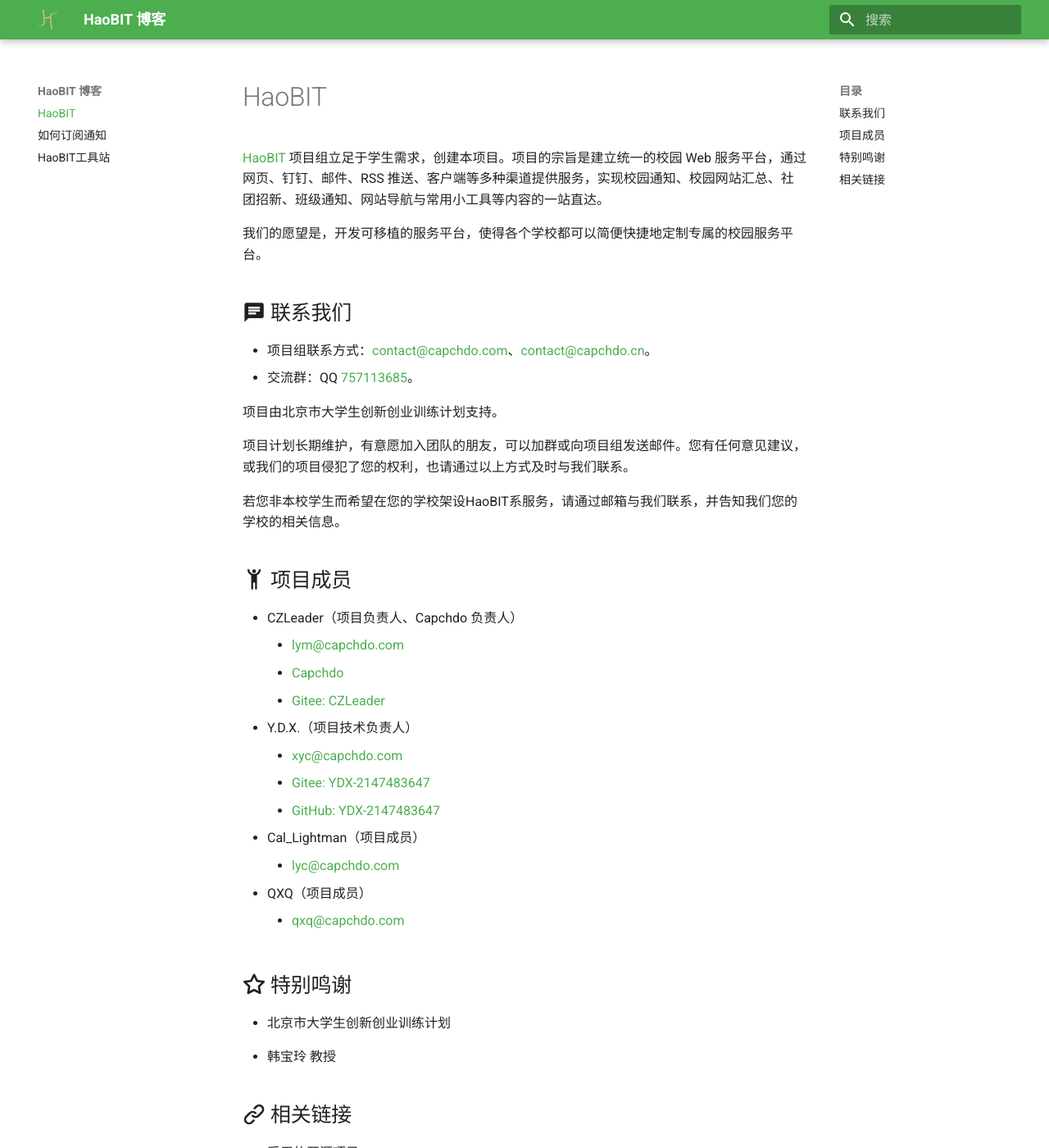
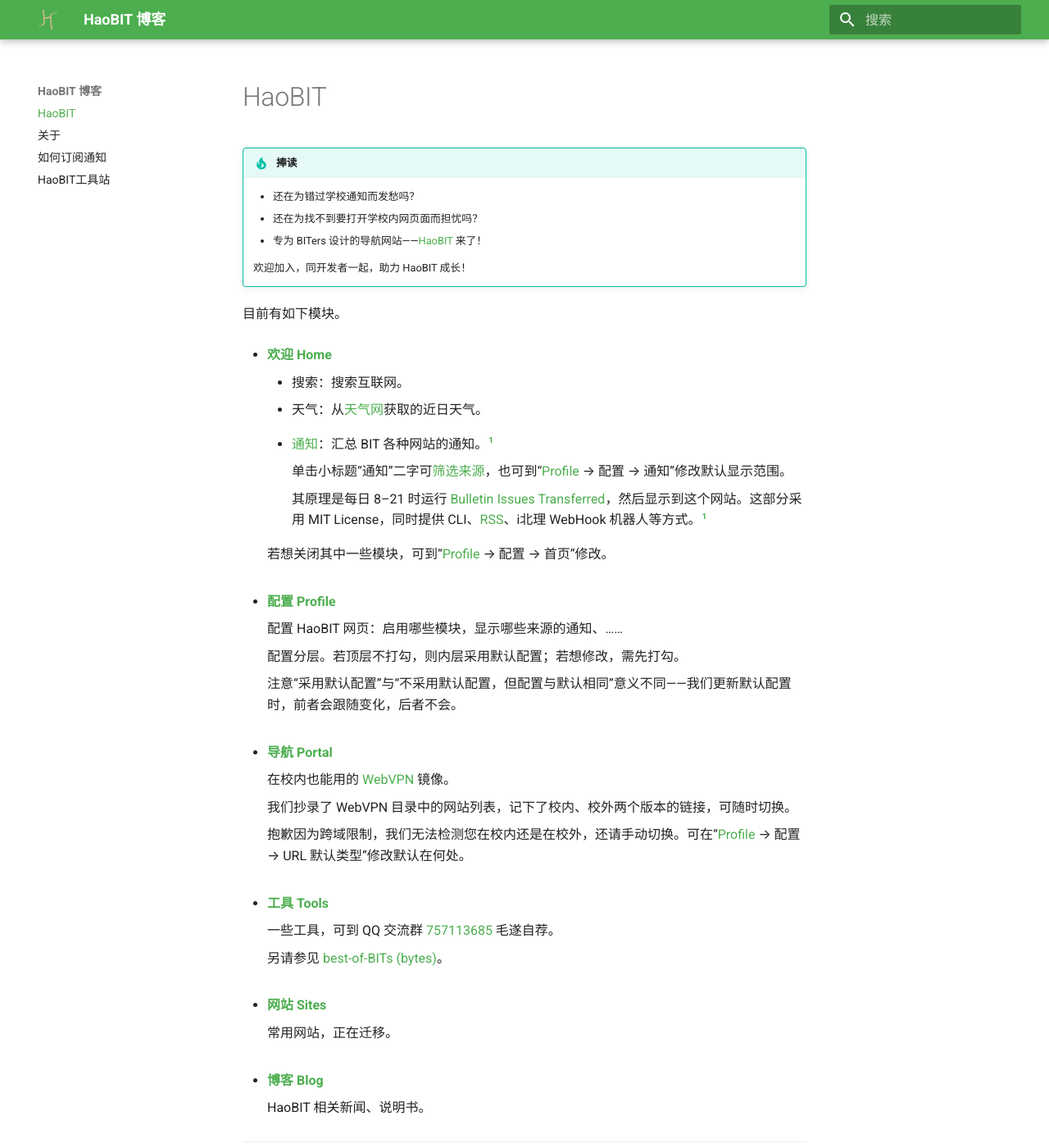
Before and after one commit to Capchdo/blog, an MkDocs documentation site: the page built from docs/index.md, in a window 1280 px wide and 1400 px high. Shown: the whole window at 82% size. Built offline with MkDocs 1.6.1 and Material for MkDocs 9.7.7, drawn with Linux system fonts in a browser that asks for light colours; comment, search, counter and statistics services are not loaded; some of the changed text lies outside the part shown.

Commit message:
首页说明

```diff
--- /dev/null
+++ b/docs/about.md
@@ -0,0 +1,51 @@
+# 关于
+
+[HaoBIT][haobit] 项目组立足于学生需求，创建本项目。项目的宗旨是建立统一的校园 Web 服务平台，通过网页、钉钉、邮件、RSS 推送、客户端等多种渠道提供服务，实现校园通知、校园网站汇总、社团招新、班级通知、网站导航与常用小工具等内容的一站直达。
+
+我们的愿望是，开发可移植的服务平台，使得各个学校都可以简便快捷地定制专属的校园服务平台。
+
+## :material-message-text: 联系我们
+
+- 项目组联系方式：[contact@capchdo.com](mailto:contact@capchdo.com)、[contact@capchdo.cn](mailto:contact@capchdo.cn)。
+- 交流群：QQ [757113685](https://jq.qq.com/?_wv=1027&k=j13nOAhr)。
+
+项目由北京市大学生创新创业训练计划支持。
+
+项目计划长期维护，有意愿加入团队的朋友，可以加群或向项目组发送邮件。您有任何意见建议，或我们的项目侵犯了您的权利，也请通过以上方式及时与我们联系。
+
+若您非本校学生而希望在您的学校架设HaoBIT系服务，请通过邮箱与我们联系，并告知我们您的学校的相关信息。
+
+## :material-human-handsup: 项目成员
+
+- CZLeader（项目负责人、Capchdo 负责人）
+  - [lym@capchdo.com](mailto:lym@capchdo.com)
+  - [Capchdo](https://www.capchdo.com/)
+  - [Gitee: CZLeader](https://gitee.com/CZLeader)
+- Y.D.X.（项目技术负责人）
+  - [xyc@capchdo.com](mailto:xyc@capchdo.com)
+  - [Gitee: YDX-2147483647](https://gitee.com/YDX-2147483647)
+  - [GitHub: YDX-2147483647](https://github.com/YDX-2147483647)
+- Cal_Lightman（项目成员）
+  - [lyc@capchdo.com](mailto:lyc@capchdo.com)
+- QXQ（项目成员）
+  - [qxq@capchdo.com](mailto:qxq@capchdo.com)
+
+## :octicons-star-16: 特别鸣谢
+
+- 北京市大学生创新创业训练计划
+
+- 韩宝玲 教授
+
+## :octicons-link-16: 相关链接
+
+- 采用的开源项目：
+  - [gena](https://gitee.com/czleader/web)
+
+- 项目部分源代码：
+  - [bulletin-issues-transferred](https://github.com/YDX-2147483647/bulletin-issues-transferred)（[Gitee 镜像](https://gitee.com/YDX-2147483647/bulletin-issues-transferred)）
+
+- 友情链接：
+  - [BIT101](https://bit101.cn/)
+  - [best-of-BITs (bytes)](https://github.com/YDX-2147483647/best-of-bits/)
+
+[haobit]: https://haobit.top
--- a/docs/index.md
+++ b/docs/index.md
@@ -1,51 +1,65 @@
 # HaoBIT
 
-[HaoBIT][haobit] 项目组立足于学生需求，创建本项目。项目的宗旨是建立统一的校园 Web 服务平台，通过网页、钉钉、邮件、RSS 推送、客户端等多种渠道提供服务，实现校园通知、校园网站汇总、社团招新、班级通知、网站导航与常用小工具等内容的一站直达。
+!!! tip "捧读"
 
-我们的愿望是，开发可移植的服务平台，使得各个学校都可以简便快捷地定制专属的校园服务平台。
+    - 还在为错过学校通知而发愁吗？
+    - 还在为找不到要打开学校内网页面而担忧吗？
+    - 专为 BITers 设计的导航网站——[HaoBIT][haobit] 来了！
 
-## :material-message-text: 联系我们
+    欢迎加入，同开发者一起，助力 HaoBIT 成长！
 
-- 项目组联系方式：[contact@capchdo.com](mailto:contact@capchdo.com)、[contact@capchdo.cn](mailto:contact@capchdo.cn)。
-- 交流群：QQ [757113685](https://jq.qq.com/?_wv=1027&k=j13nOAhr)。
+目前有如下模块。
 
-项目由北京市大学生创新创业训练计划支持。
+- **[欢迎 Home][haobit]**
 
-项目计划长期维护，有意愿加入团队的朋友，可以加群或向项目组发送邮件。您有任何意见建议，或我们的项目侵犯了您的权利，也请通过以上方式及时与我们联系。
+  - 搜索：搜索互联网。
 
-若您非本校学生而希望在您的学校架设HaoBIT系服务，请通过邮箱与我们联系，并告知我们您的学校的相关信息。
+  - 天气：从[天气网](https://www.tianqi.com/beijing/)获取的近日天气。
 
-## :material-human-handsup: 项目成员
+  - [通知][notice]：汇总 BIT 各种网站的通知。[^bulletin-issues-transferred]
 
-- CZLeader（项目负责人、Capchdo 负责人）
-  - [lym@capchdo.com](mailto:lym@capchdo.com)
-  - [Capchdo](https://www.capchdo.com/)
-  - [Gitee: CZLeader](https://gitee.com/CZLeader)
-- Y.D.X.（项目技术负责人）
-  - [xyc@capchdo.com](mailto:xyc@capchdo.com)
-  - [Gitee: YDX-2147483647](https://gitee.com/YDX-2147483647)
-  - [GitHub: YDX-2147483647](https://github.com/YDX-2147483647)
-- Cal_Lightman（项目成员）
-  - [lyc@capchdo.com](mailto:lyc@capchdo.com)
-- QXQ（项目成员）
-  - [qxq@capchdo.com](mailto:qxq@capchdo.com)
+    单击小标题“通知”二字可[筛选来源](https://haobit.top/dev/site/notice/)，也可到“[Profile][profile] → 配置 → 通知”修改默认显示范围。
 
-## :octicons-star-16: 特别鸣谢
+    其原理是每日 8–21 时运行 [Bulletin Issues Transferred](https://github.com/YDX-2147483647/bulletin-issues-transferred/)，然后显示到这个网站。这部分采用 MIT License，同时提供 CLI、[RSS](./rss.md)、i北理 WebHook 机器人等方式。[^bulletin-issues-transferred]
 
-- 北京市大学生创新创业训练计划
+  若想关闭其中一些模块，可到“[Profile][profile] → 配置 → 首页”修改。
 
-- 韩宝玲 教授
+- **[配置 Profile][profile]**
 
-## :octicons-link-16: 相关链接
+  配置 HaoBIT 网页：启用哪些模块，显示哪些来源的通知、……
 
-- 采用的开源项目：
-  - [gena](https://gitee.com/czleader/web)
+  配置分层。若顶层不打勾，则内层采用默认配置；若想修改，需先打勾。
 
-- 项目部分源代码：
-  - [bulletin-issues-transferred](https://github.com/YDX-2147483647/bulletin-issues-transferred)（[Gitee 镜像](https://gitee.com/YDX-2147483647/bulletin-issues-transferred)）
+  注意“采用默认配置”与“不采用默认配置，但配置与默认相同”意义不同——我们更新默认配置时，前者会跟随变化，后者不会。
 
-- 友情链接：
-  - [BIT101](https://bit101.cn/)
-  - [best-of-BITs (bytes)](https://github.com/YDX-2147483647/best-of-bits/)
+- **[导航 Portal][portal]**
+
+  在校内也能用的 [WebVPN](https://webvpn.bit.edu.cn) 镜像。
+
+  我们抄录了 WebVPN 目录中的网站列表，记下了校内、校外两个版本的链接，可随时切换。
+
+  抱歉因为跨域限制，我们无法检测您在校内还是在校外，还请手动切换。可在“[Profile][profile] → 配置 → URL 默认类型”修改默认在何处。
+
+- **[工具 Tools][tools]**
+
+  一些工具，可到 QQ 交流群 [757113685](https://jq.qq.com/?_wv=1027&k=j13nOAhr) 毛遂自荐。
+
+  另请参见 [best-of-BITs (bytes)](https://github.com/YDX-2147483647/best-of-bits/)。
+
+- **[网站 Sites][sites]**
+
+  常用网站，正在迁移。
+
+- **[博客 Blog][blog]**
+
+  HaoBIT 相关新闻、说明书。
+
+[^bulletin-issues-transferred]: Bulletin Issues Transferred 还可脱离本项目自主运行。Bulletin Issues Transferred 是这个系列最早的项目之一，[2021年12月6日发起](https://github.com/YDX-2147483647/bulletin-issues-transferred/commit/6119c3207bb30ad865d2863a2cdb1321b5456023)，2023年2月23日 [GitHub 仓库](https://github.com/YDX-2147483647/bulletin-issues-transferred/)获得了第一颗星，而 [Gitee 仓库](https://gitee.com/YDX-2147483647/bulletin-issues-transferred/)至今还没被人发现。
 
 [haobit]: https://haobit.top
+[profile]: https://haobit.top/dev/site/profile
+[portal]: https://haobit.top/dev/site/portal
+[tools]: https://haobit.top/dev/site/tools
+[sites]: https://haobit.top/dev/site/sites
+[blog]: https://haobit.top/dev/site/blog
+[notice]: https://haobit.top/dev/site/notice/
--- a/mkdocs.yml
+++ b/mkdocs.yml
@@ -20,6 +20,7 @@
 
 markdown_extensions:
   - admonition
+  - footnotes
   - toc:
       permalink: true
       slugify: !!python/object/apply:pymdownx.slugs.slugify
```
